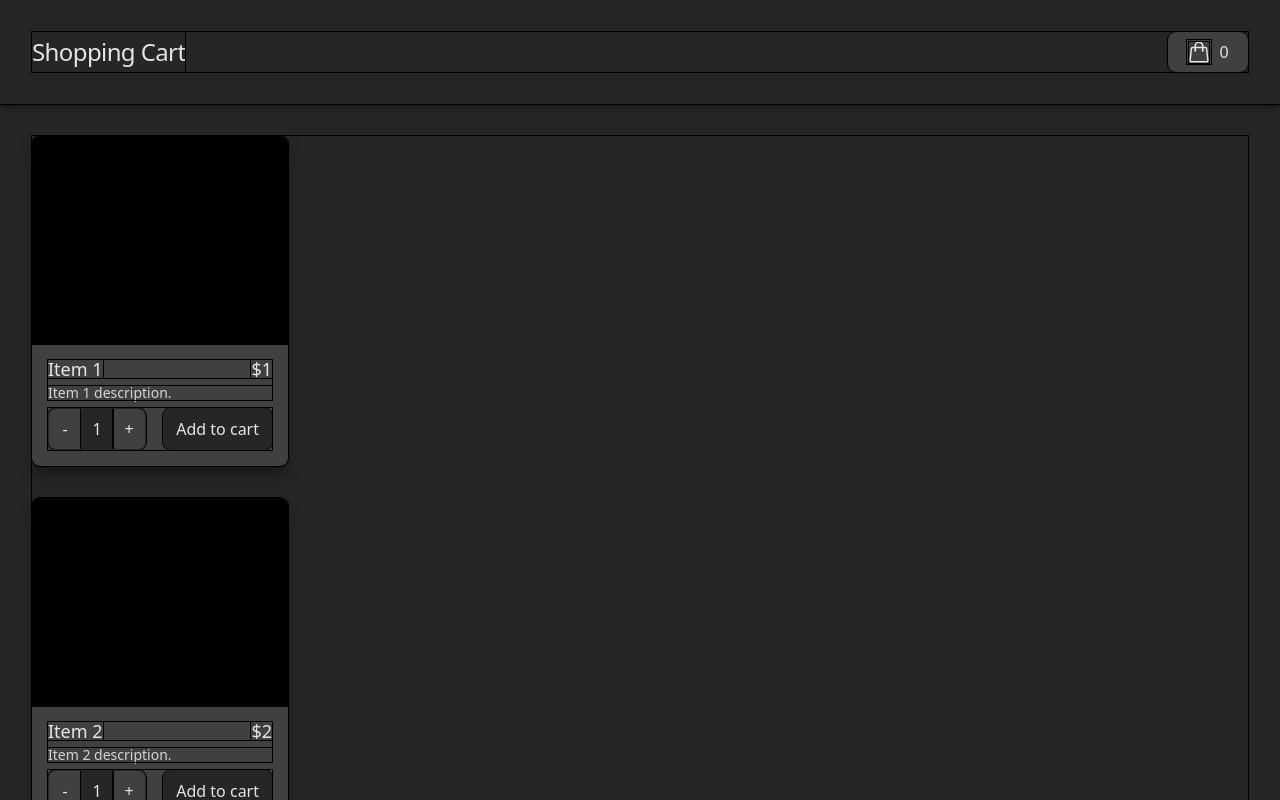
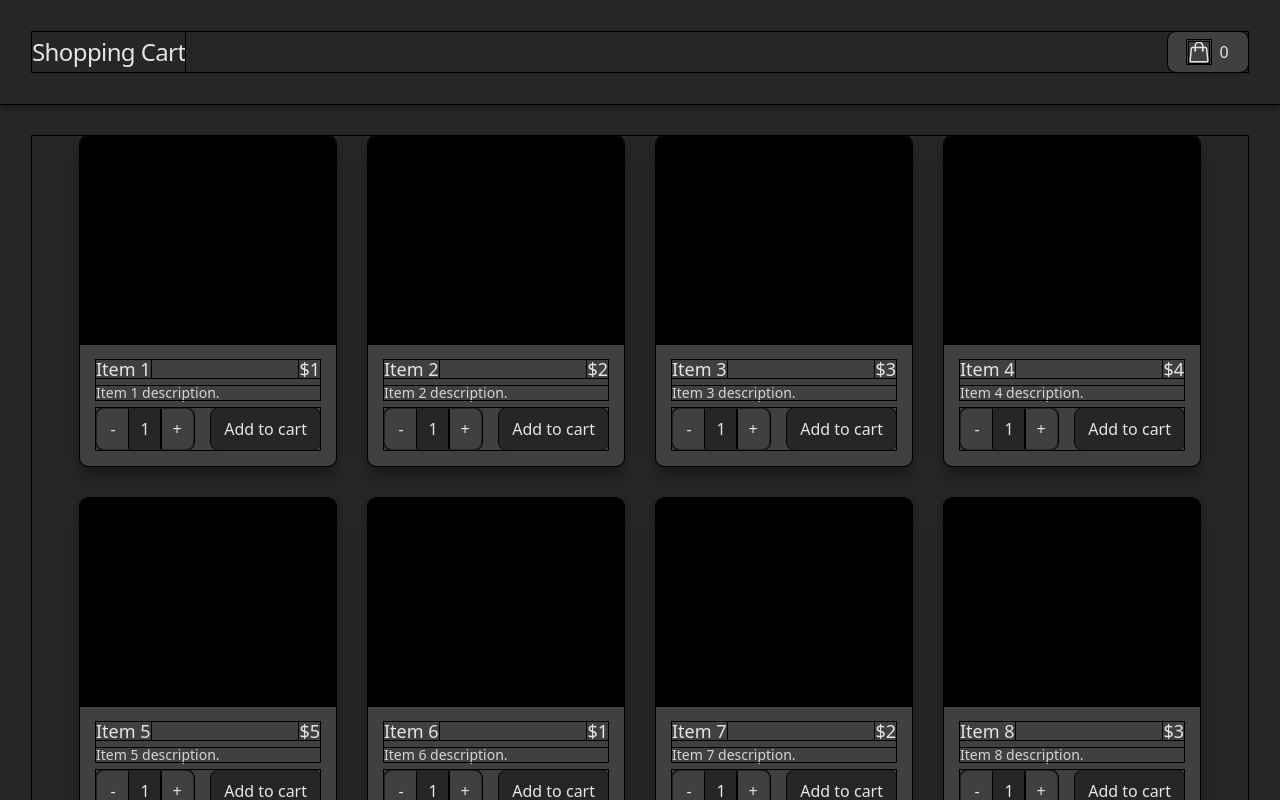
Before and after one commit to royojeda/shopping-cart, a React (Create React App) app: page /shop in a window 1280 px wide. Shown: the top 800 px of the page. Built offline with nearby package versions, Linux system fonts and the light colour scheme.

Commit message:
feat: make shop items grid auto-fit

```diff
--- a/src/components/Shop.tsx
+++ b/src/components/Shop.tsx
@@ -80,7 +80,10 @@ export default function Shop({ allItems }: ShopProps) {
         </Cart>
       </div>
       <div className="w-full p-8">
-        <div role="list" className="grid w-full grid-cols-1 gap-8">
+        <div
+          role="list"
+          className="grid w-full grid-cols-fit-64 justify-center justify-items-center gap-8"
+        >
           {allItems.map((item) => (
             <ItemCard key={item.id} item={item} onAddToCart={handleAddToCart} />
           ))}
--- a/tailwind.config.js
+++ b/tailwind.config.js
@@ -2,7 +2,11 @@
 module.exports = {
   content: ["./src/**/*.{js,jsx,ts,tsx}"],
   theme: {
-    extend: {},
+    extend: {
+      gridTemplateColumns: {
+        "fit-64": "repeat(auto-fit, 16rem)",
+      },
+    },
   },
   plugins: [],
 };
```
